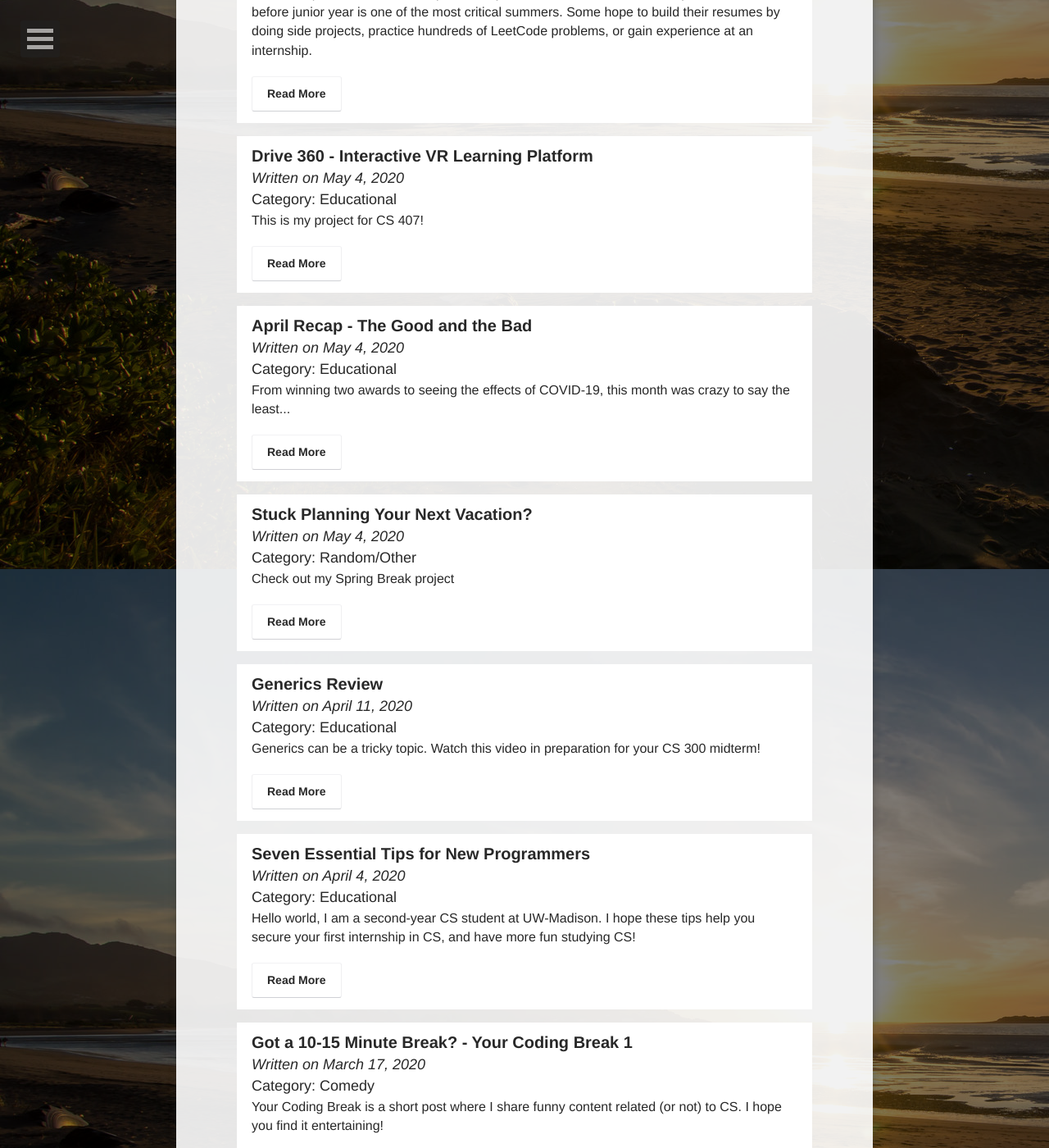
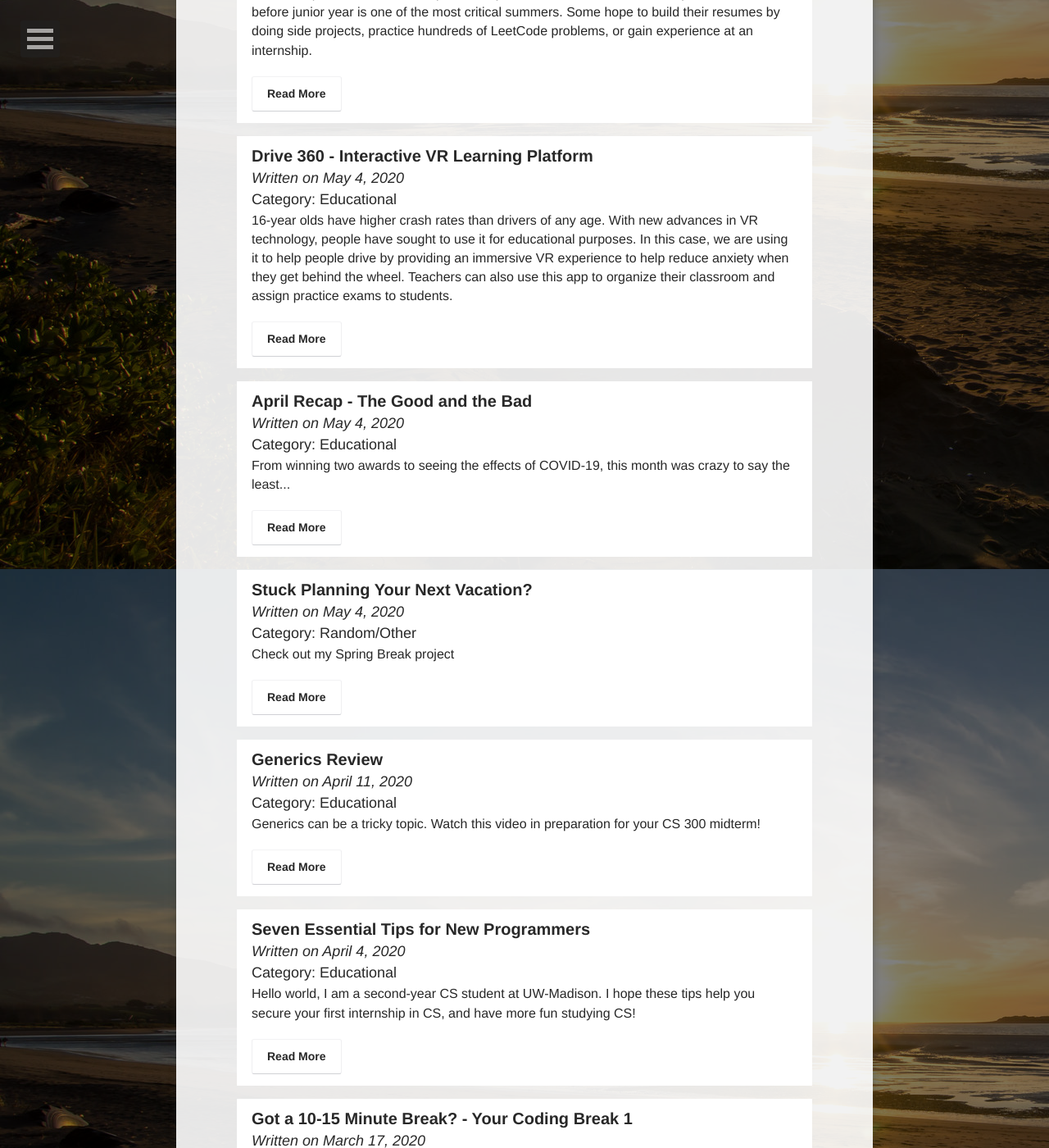
Before and after one commit to klmui/klmui2, a Jekyll site: the page built from posts/index.md, in a window 1280 px wide and 1400 px high, scrolled down 1594 px. Shown: the whole window at 82% size. Built offline with Jekyll 4.4.1, drawn with Linux system fonts in a browser that asks for light colours; some of the changed text lies outside the part shown.

Commit message:
Fix articles

```diff
--- a/_posts/2020-5-4-Drive360.md
+++ b/_posts/2020-5-4-Drive360.md
@@ -3,7 +3,7 @@ layout: post
 title: Drive 360 - Interactive VR Learning Platform
 date: 2020-5-4
 comments: true
-excerpt: 'This is my project for CS 407!'
+excerpt: '16-year olds have higher crash rates than drivers of any age. With new advances in VR technology, people have sought to use it for educational purposes. In this case, we are using it to help people drive by providing an immersive VR experience to help reduce anxiety when they get behind the wheel. Teachers can also use this app to organize their classroom and assign practice exams to students.'
 tags: [Educational]
 project: false
 course: false
```
Also changed, not shown: _posts/2020-3-13-Best-Programming-Language-to-Teach-CS.md (+1 -1 lines).
